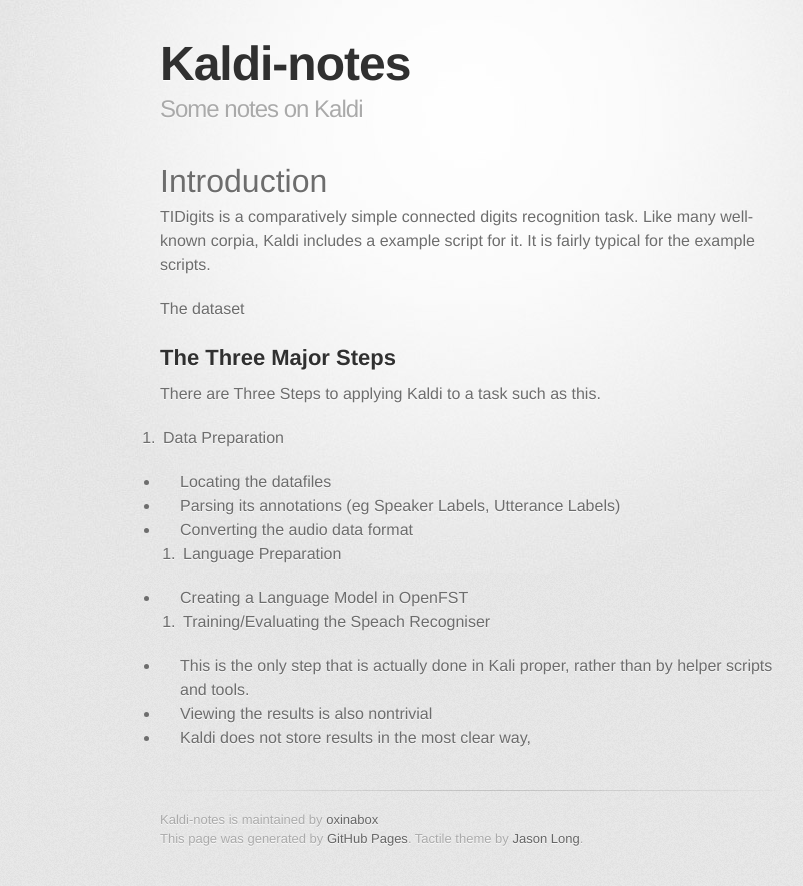
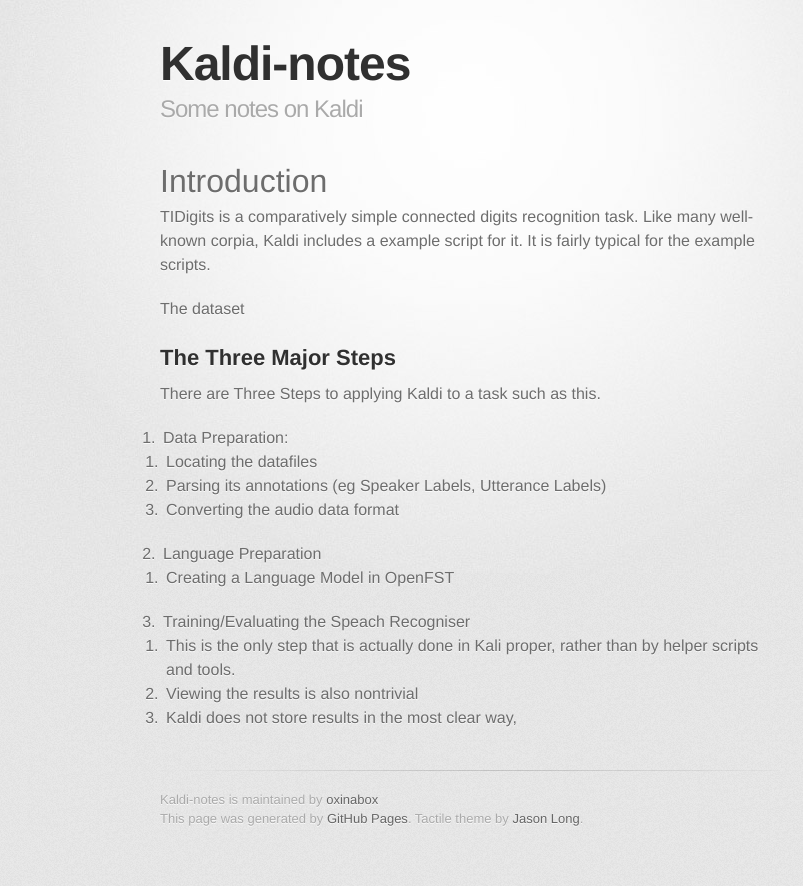
Before and after one commit to oxinabox/Kaldi-Notes, a Jekyll site: the page built from tidigits/how-training-tidigits-works.md, in a window 1280 px wide. Shown: the top 886 px of the page, without its empty margins (170-973 px from the left). Built offline with Jekyll 4.4.1, drawn with Linux system fonts in a browser that asks for light colours; some web fonts are replaced; Markdown is read by kramdown in place of the engine named in the settings.

Commit message:
=quick submission.

```diff
--- a/tidigits/how-training-tidigits-works.md
+++ b/tidigits/how-training-tidigits-works.md
@@ -15,8 +15,7 @@
 
 There are Three Steps to applying Kaldi to a task such as this.
 
- 1. Data Preparation
-
+ 1. Data Preparation:
    * Locating the datafiles
    * Parsing its annotations (eg Speaker Labels, Utterance Labels)
    * Converting the audio data format
```
